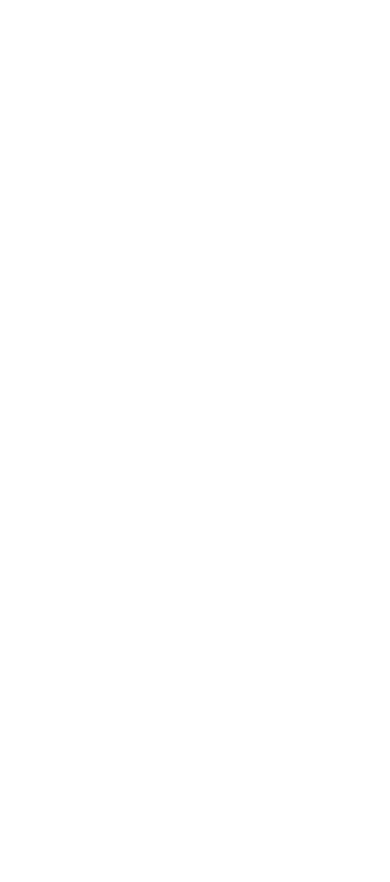
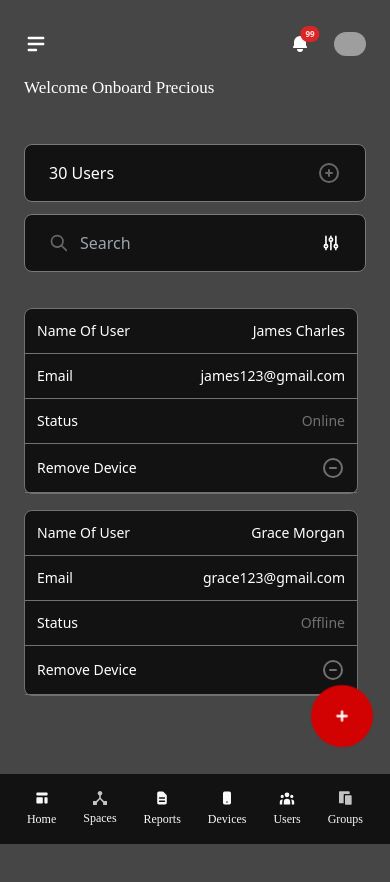
Before and after one commit to tronixafrica/tronix, a React (Create React App) app: page /users in a window 390 px wide. Before the commit this address had no page. Shown: the top 882 px of the page. Before the commit the page ends 844 px from the top, so only its background shows below. Built offline with nearby package versions, Linux system fonts and the light colour scheme; grey boxes are pictures that could not be loaded; what tw-elements would draw is missing.

Commit message:
report page, users page, users page mobile view

```diff
--- a/src/App.js
+++ b/src/App.js
@@ -3,6 +3,7 @@ import Main from "./layouts/Main";
 import Dashboard from "./pages/Dashboard";
 import Device from "./pages/Device";
 import Reports from "./pages/Reports";
+import Users from "./pages/users";
 
 function App() {
   return (
@@ -17,6 +18,7 @@ function App() {
           <Route path="/dashboard" element={<Dashboard />} />
           <Route path="/reports" element={<Reports />} />
           <Route path="/devices" element={<Device />} />
+          <Route path="/users" element={<Users />} />
         </Route>
         {/* end routes using the default layout */}
       </Routes>
--- a/src/components/DataList/dummyData.js
+++ b/src/components/DataList/dummyData.js
@@ -10,3 +10,16 @@ export const deviceItems = [
   { name: "Razor Drill", loc: "Office Lounge", stat: "ON" },
   { name: "Razor Drill", loc: "Office Lounge", stat: "ON" },
 ];
+
+export const userItems = [
+  { name: "James Charles", loc: "james123@gmail.com", stat: "Online" },
+  { name: "Grace Morgan", loc: "grace123@gmail.com", stat: "Offline" },
+  { name: "Anita Ling", loc: "anita123@gmail.com", stat: "Online" },
+  { name: "Cathy", loc: "cathy123@gmail.com", stat: "Offline" },
+  { name: "Autino Milano", loc: "austin@gmail.com", stat: "Offline" },
+  { name: "Mary Jane", loc: "mary@gmail.com", stat: "Online" },
+  { name: "John Doe", loc: "john@gmail.com", stat: "Online" },
+  { name: "Manhattan", loc: "manhattan@gmail.com", stat: "Online" },
+  { name: "pussy", loc: "pussy@gmail.com", stat: "Online" },
+  { name: "boobs", loc: "boobs@gmail.com", stat: "Online" },
+];
--- a/src/components/Navbar/BottomNav.js
+++ b/src/components/Navbar/BottomNav.js
@@ -1,49 +1,70 @@
-import { useContext } from "react"
-import { useNavigate } from "react-router-dom"
-import { HeaderContext } from "../../state/contexts/HeaderContext"
+import { useContext } from "react";
+import { useNavigate } from "react-router-dom";
+import { HeaderContext } from "../../state/contexts/HeaderContext";
 
 const BottomNav = () => {
-    const { dipsatchPageTitle } = useContext(HeaderContext)
+  const { dipsatchPageTitle } = useContext(HeaderContext);
   // instance of Navigate hook
-    const navigate = useNavigate()
+  const navigate = useNavigate();
 
   // routing to other routes
   const handleRoute = (route, action, title) => {
     // routing to the desired route
-        navigate(route)
+    navigate(route);
 
     // dispatching the title of the header,
     // depending on the route
     dipsatchPageTitle({
       type: action,
-            pageTitle: title
-        })
-    }
+      pageTitle: title,
+    });
+  };
   return (
-        <div className='fixed bottom-0 bg-backgroundDark w-full h-[70px] sm:hidden'>
+    <div className="fixed bottom-0 bg-backgroundDark w-full h-[70px] sm:hidden">
       {/* start first list section of the route links */}
       <ul className="flex justify-evenly items-center h-full font-poppins">
         {/* start dashboard */}
-                <li className="relative" onClick={() => handleRoute('/dashboard', 'DISPLAY_DASHBOARD', 'Welcome Onboard')}>
-                    <span className="flex flex-col justify-center items-center text-[12px] h-12 overflow-hidden text-textGreyLight text-ellipsis whitespace-nowrap rounded transition duration-300 ease-in-out hover:text-backgroundDarkRed" data-mdb-ripple-color="dark">
-                        <svg className="w-4 h-4 mb-1 " fill="currentColor" viewBox="0 0 20 20" xmlns="http://www.w3.org/2000/svg"><path d="M3 4a1 1 0 011-1h12a1 1 0 011 1v2a1 1 0 01-1 1H4a1 1 0 01-1-1V4zM3 10a1 1 0 011-1h6a1 1 0 011 1v6a1 1 0 01-1 1H4a1 1 0 01-1-1v-6zM14 9a1 1 0 00-1 1v6a1 1 0 001 1h2a1 1 0 001-1v-6a1 1 0 00-1-1h-2z"></path></svg>
+        <li
+          className="relative"
+          onClick={() =>
+            handleRoute("/dashboard", "DISPLAY_DASHBOARD", "Welcome Onboard")
+          }
+        >
+          <span
+            className="flex flex-col justify-center items-center text-[12px] h-12 overflow-hidden text-textGreyLight text-ellipsis whitespace-nowrap rounded transition duration-300 ease-in-out hover:text-backgroundDarkRed"
+            data-mdb-ripple-color="dark"
+          >
+            <svg
+              className="w-4 h-4 mb-1 "
+              fill="currentColor"
+              viewBox="0 0 20 20"
+              xmlns="http://www.w3.org/2000/svg"
+            >
+              <path d="M3 4a1 1 0 011-1h12a1 1 0 011 1v2a1 1 0 01-1 1H4a1 1 0 01-1-1V4zM3 10a1 1 0 011-1h6a1 1 0 011 1v6a1 1 0 01-1 1H4a1 1 0 01-1-1v-6zM14 9a1 1 0 00-1 1v6a1 1 0 001 1h2a1 1 0 001-1v-6a1 1 0 00-1-1h-2z"></path>
+            </svg>
             <span>Home</span>
           </span>
         </li>
         {/* end dashboard */}
 
         {/* start spaces */}
-                <li className="relative" >
-                    <span className="flex flex-col justify-center items-center text-[12px] h-12 overflow-hidden text-textGreyLight text-ellipsis whitespace-nowrap rounded transition duration-300 ease-in-out hover:text-backgroundDarkRed" data-mdb-ripple-color="dark">
+        <li className="relative">
+          <span
+            className="flex flex-col justify-center items-center text-[12px] h-12 overflow-hidden text-textGreyLight text-ellipsis whitespace-nowrap rounded transition duration-300 ease-in-out hover:text-backgroundDarkRed"
+            data-mdb-ripple-color="dark"
+          >
             <svg
               style={{
-                            fill: '#C2C2C2',
-                            marginBottom: '0.25rem'
+                fill: "#C2C2C2",
+                marginBottom: "0.25rem",
               }}
               width="14"
               height="14"
-                        viewBox="0 0 16 16" fill="none" xmlns="http://www.w3.org/2000/svg">
-                        <path d="M12.4444 11.5556L8.88889 8V5.17333C9.92 4.8 10.6667 3.82222 10.6667 2.66667C10.6667 1.19111 9.47556 0 8 0C6.52444 0 5.33333 1.19111 5.33333 2.66667C5.33333 3.82222 6.08 4.8 7.11111 5.17333V8L3.55556 11.5556H0V16H4.44444V13.2889L8 9.55556L11.5556 13.2889V16H16V11.5556H12.4444Z"/>
+              viewBox="0 0 16 16"
+              fill="none"
+              xmlns="http://www.w3.org/2000/svg"
+            >
+              <path d="M12.4444 11.5556L8.88889 8V5.17333C9.92 4.8 10.6667 3.82222 10.6667 2.66667C10.6667 1.19111 9.47556 0 8 0C6.52444 0 5.33333 1.19111 5.33333 2.66667C5.33333 3.82222 6.08 4.8 7.11111 5.17333V8L3.55556 11.5556H0V16H4.44444V13.2889L8 9.55556L11.5556 13.2889V16H16V11.5556H12.4444Z" />
             </svg>
 
             <span>Spaces</span>
@@ -52,27 +73,77 @@ const BottomNav = () => {
         {/* end spaces */}
 
         {/* start reports */}
-                <li className="relative" onClick={() => handleRoute('/reports', 'DISPLAY_REPORTS', 'Generate Reports')}>
-                    <span className="flex flex-col justify-center items-center text-[12px] h-12 overflow-hidden text-textGreyLight text-ellipsis whitespace-nowrap rounded transition duration-300 ease-in-out hover:text-backgroundDarkRed" href="#!" data-mdb-ripple-color="dark">
-                        <svg className="w-4 h-4 mb-1" fill="currentColor" viewBox="0 0 20 20" xmlns="http://www.w3.org/2000/svg"><path fillRule="evenodd" d="M4 4a2 2 0 012-2h4.586A2 2 0 0112 2.586L15.414 6A2 2 0 0116 7.414V16a2 2 0 01-2 2H6a2 2 0 01-2-2V4zm2 6a1 1 0 011-1h6a1 1 0 110 2H7a1 1 0 01-1-1zm1 3a1 1 0 100 2h6a1 1 0 100-2H7z" clipRule="evenodd"></path></svg>
+        <li
+          className="relative"
+          onClick={() =>
+            handleRoute("/reports", "DISPLAY_REPORTS", "Generate Reports")
+          }
+        >
+          <span
+            className="flex flex-col justify-center items-center text-[12px] h-12 overflow-hidden text-textGreyLight text-ellipsis whitespace-nowrap rounded transition duration-300 ease-in-out hover:text-backgroundDarkRed"
+            href="#!"
+            data-mdb-ripple-color="dark"
+          >
+            <svg
+              className="w-4 h-4 mb-1"
+              fill="currentColor"
+              viewBox="0 0 20 20"
+              xmlns="http://www.w3.org/2000/svg"
+            >
+              <path
+                fillRule="evenodd"
+                d="M4 4a2 2 0 012-2h4.586A2 2 0 0112 2.586L15.414 6A2 2 0 0116 7.414V16a2 2 0 01-2 2H6a2 2 0 01-2-2V4zm2 6a1 1 0 011-1h6a1 1 0 110 2H7a1 1 0 01-1-1zm1 3a1 1 0 100 2h6a1 1 0 100-2H7z"
+                clipRule="evenodd"
+              ></path>
+            </svg>
             <span>Reports</span>
           </span>
         </li>
         {/* end reports */}
 
         {/* start devices */}
-                <li className="relative" onClick={() => handleRoute('/devices', 'DISPLAY_DEVICES', 'Devices')}>
-                    <span className="flex flex-col justify-center items-center text-[12px] h-12 overflow-hidden text-textGreyLight text-ellipsis whitespace-nowrap rounded transition duration-300 ease-in-out hover:text-backgroundDarkRed" data-mdb-ripple-color="dark">
-                    <svg className="w-4 h-4 mb-1" fill="currentColor" viewBox="0 0 20 20" xmlns="http://www.w3.org/2000/svg"><path fillRule="evenodd" d="M7 2a2 2 0 00-2 2v12a2 2 0 002 2h6a2 2 0 002-2V4a2 2 0 00-2-2H7zm3 14a1 1 0 100-2 1 1 0 000 2z" clipRule="evenodd"></path></svg>
+        <li
+          className="relative"
+          onClick={() => handleRoute("/devices", "DISPLAY_DEVICES", "Devices")}
+        >
+          <span
+            className="flex flex-col justify-center items-center text-[12px] h-12 overflow-hidden text-textGreyLight text-ellipsis whitespace-nowrap rounded transition duration-300 ease-in-out hover:text-backgroundDarkRed"
+            data-mdb-ripple-color="dark"
+          >
+            <svg
+              className="w-4 h-4 mb-1"
+              fill="currentColor"
+              viewBox="0 0 20 20"
+              xmlns="http://www.w3.org/2000/svg"
+            >
+              <path
+                fillRule="evenodd"
+                d="M7 2a2 2 0 00-2 2v12a2 2 0 002 2h6a2 2 0 002-2V4a2 2 0 00-2-2H7zm3 14a1 1 0 100-2 1 1 0 000 2z"
+                clipRule="evenodd"
+              ></path>
+            </svg>
             <span>Devices</span>
           </span>
         </li>
         {/* end devices */}
 
         {/* start users */}
-                <li className="relative">
-                    <span className="flex flex-col justify-center items-center text-[12px] h-12 overflow-hidden text-textGreyLight text-ellipsis whitespace-nowrap rounded transition duration-300 ease-in-out hover:text-backgroundDarkRed" data-mdb-ripple-color="dark">
-                        <svg className="w-4 h-4 mb-1" fill="currentColor" viewBox="0 0 20 20" xmlns="http://www.w3.org/2000/svg"><path d="M13 6a3 3 0 11-6 0 3 3 0 016 0zM18 8a2 2 0 11-4 0 2 2 0 014 0zM14 15a4 4 0 00-8 0v3h8v-3zM6 8a2 2 0 11-4 0 2 2 0 014 0zM16 18v-3a5.972 5.972 0 00-.75-2.906A3.005 3.005 0 0119 15v3h-3zM4.75 12.094A5.973 5.973 0 004 15v3H1v-3a3 3 0 013.75-2.906z"></path></svg>
+        <li
+          className="relative"
+          onClick={() => handleRoute("/users", "DISPLAY_USERS", "Users")}
+        >
+          <span
+            className="flex flex-col justify-center items-center text-[12px] h-12 overflow-hidden text-textGreyLight text-ellipsis whitespace-nowrap rounded transition duration-300 ease-in-out hover:text-backgroundDarkRed"
+            data-mdb-ripple-color="dark"
+          >
+            <svg
+              className="w-4 h-4 mb-1"
+              fill="currentColor"
+              viewBox="0 0 20 20"
+              xmlns="http://www.w3.org/2000/svg"
+            >
+              <path d="M13 6a3 3 0 11-6 0 3 3 0 016 0zM18 8a2 2 0 11-4 0 2 2 0 014 0zM14 15a4 4 0 00-8 0v3h8v-3zM6 8a2 2 0 11-4 0 2 2 0 014 0zM16 18v-3a5.972 5.972 0 00-.75-2.906A3.005 3.005 0 0119 15v3h-3zM4.75 12.094A5.973 5.973 0 004 15v3H1v-3a3 3 0 013.75-2.906z"></path>
+            </svg>
             <span>Users</span>
           </span>
         </li>
@@ -80,17 +151,23 @@ const BottomNav = () => {
 
         {/* start device groups */}
         <li className="relative">
-                    <span className="flex flex-col justify-center items-center text-[12px] h-12 overflow-hidden text-textGreyLight text-ellipsis whitespace-nowrap rounded transition duration-300 ease-in-out hover:text-backgroundDarkRed" data-mdb-ripple-color="dark">
+          <span
+            className="flex flex-col justify-center items-center text-[12px] h-12 overflow-hidden text-textGreyLight text-ellipsis whitespace-nowrap rounded transition duration-300 ease-in-out hover:text-backgroundDarkRed"
+            data-mdb-ripple-color="dark"
+          >
             <svg
               width="16px"
               height="16px"
               style={{
-                            fill: '#C2C2C2',
-                            marginBottom: '0.25rem'
-                        }} viewBox="0 0 24 24" xmlns="http://www.w3.org/2000/svg">
+                fill: "#C2C2C2",
+                marginBottom: "0.25rem",
+              }}
+              viewBox="0 0 24 24"
+              xmlns="http://www.w3.org/2000/svg"
+            >
               <g>
-                                <path fill="none" d="M0 0h24v24H0z"/>
-                                <path d="M19 6h-8a1 1 0 0 0-1 1v13H4a1 1 0 0 1-1-1V3a1 1 0 0 1 1-1h14a1 1 0 0 1 1 1v3zm-6 2h8a1 1 0 0 1 1 1v12a1 1 0 0 1-1 1h-8a1 1 0 0 1-1-1V9a1 1 0 0 1 1-1z"/>
+                <path fill="none" d="M0 0h24v24H0z" />
+                <path d="M19 6h-8a1 1 0 0 0-1 1v13H4a1 1 0 0 1-1-1V3a1 1 0 0 1 1-1h14a1 1 0 0 1 1 1v3zm-6 2h8a1 1 0 0 1 1 1v12a1 1 0 0 1-1 1h-8a1 1 0 0 1-1-1V9a1 1 0 0 1 1-1z" />
               </g>
             </svg>
             <span>Groups</span>
@@ -101,6 +178,6 @@ const BottomNav = () => {
       {/* end first list section of the route links */}
     </div>
   );
-}
+};
 
 export default BottomNav;
--- a/src/components/Navbar/SideNav.js
+++ b/src/components/Navbar/SideNav.js
@@ -77,7 +77,7 @@ const SideNav = () => {
                 {/* end devices */}
 
                 {/* start users */}
-                <li className="relative cursor-pointer">
+                <li className="relative cursor-pointer" onClick={() => handleRoute('/users', 'DISPLAY_USERS', 'Users')}>
                     <a className="flex items-center text-sm py-4 px-6 h-12 overflow-hidden text-textGrey text-ellipsis whitespace-nowrap rounded hover:text-white hover:bg-backgroundDarkRed transition duration-300 ease-in-out" href="#!" data-mdb-ripple-color="dark">
                         <svg className="w-4 h-4 mr-3" fill="currentColor" viewBox="0 0 20 20" xmlns="http://www.w3.org/2000/svg"><path d="M13 6a3 3 0 11-6 0 3 3 0 016 0zM18 8a2 2 0 11-4 0 2 2 0 014 0zM14 15a4 4 0 00-8 0v3h8v-3zM6 8a2 2 0 11-4 0 2 2 0 014 0zM16 18v-3a5.972 5.972 0 00-.75-2.906A3.005 3.005 0 0119 15v3h-3zM4.75 12.094A5.973 5.973 0 004 15v3H1v-3a3 3 0 013.75-2.906z"></path></svg>
                         <span>Users</span>
--- /dev/null
+++ b/src/components/users/MobUsersCard.js
@@ -0,0 +1,41 @@
+import React from "react";
+
+const MobUsersCard = ({ user }) => {
+  return (
+    <div className="border border-solid border-[#717171] mt-4 mr-2 rounded-lg bg-backgroundDark text-white text-sm">
+      <div className="flex items-center justify-between border-b border-solid border-[#717171] p-3">
+        <p>Name Of User</p>
+        <p>{user?.name}</p>
+      </div>
+      <div className="flex items-center justify-between p-3 border-b border-solid border-[#717171]">
+        <p>Email</p>
+        <p>{user?.loc}</p>
+      </div>
+      <div className="flex items-center justify-between p-3 border-b border-solid border-[#717171]">
+        <p>Status</p>
+        <p className="text-[#717171]">{user?.stat}</p>
+      </div>
+      <div className="flex items-center justify-between p-3 border-b border-solid border-[#717171]">
+        <p>Remove Device</p>
+        <p>
+          <svg
+            style={{ width: "1.5rem", height: "1.5rem", color: "#717171" }}
+            xmlns="http://www.w3.org/2000/svg"
+            fill="none"
+            viewBox="0 0 24 24"
+            stroke="currentColor"
+            strokeWidth="2"
+          >
+            <path
+              strokeLinecap="round"
+              strokeLinejoin="round"
+              d="M15 12H9m12 0a9 9 0 11-18 0 9 9 0 0118 0z"
+            />
+          </svg>
+        </p>
+      </div>
+    </div>
+  );
+};
+
+export default MobUsersCard;
--- /dev/null
+++ b/src/components/users/UsersCardComp.js
@@ -0,0 +1,38 @@
+import React from "react";
+import "../../../src/App.css";
+
+const UsersCardComp = ({ user }) => {
+  return (
+    <div className="flex items-center py-4 justify-between border-t border-[#717171] border-solid hover:bg-backgroundRed hover:text-white hover:border-none text-[#FEFDFD] text-sm">
+      {/* Start of List of Users Card */}
+      <div>
+        <p>{user?.name}</p>
+      </div>
+      <div>
+        <p>{user?.loc}</p>
+      </div>
+      <div>
+        <p className="">{user?.stat}</p>
+      </div>
+      <p className="mr-4">
+        <svg
+          style={{ width: "1.5rem", height: "1.5rem" }}
+          xmlns="http://www.w3.org/2000/svg"
+          fill="none"
+          viewBox="0 0 24 24"
+          stroke="currentColor"
+          strokeWidth="2"
+        >
+          <path
+            strokeLinecap="round"
+            strokeLinejoin="round"
+            d="M15 12H9m12 0a9 9 0 11-18 0 9 9 0 0118 0z"
+          />
+        </svg>
+      </p>
+      {/* End of List of Users Card */}
+    </div>
+  );
+};
+
+export default UsersCardComp;
--- /dev/null
+++ b/src/pages/users.js
@@ -0,0 +1,99 @@
+import UsersCardComp from "../components/users/UsersCardComp";
+import { userItems } from "../../src/components/DataList/dummyData";
+import MobUsersCard from "../components/users/MobUsersCard";
+
+const Users = () => {
+  return (
+    <>
+      {/* Start of Users header */}
+      <div className="w-full flex flex-col sm:flex-row items-center justify-center gap-3">
+        <div className="w-full border border-solid border-[#7A7878] flex-1 flex items-center justify-between p-4 rounded-lg px-6 bg-backgroundDark">
+          <p className="text-white">30 Users</p>
+          <svg
+            style={{ color: "#686868", width: "1.5rem", height: "1.5rem" }}
+            xmlns="http://www.w3.org/2000/svg"
+            fill="none"
+            viewBox="0 0 24 24"
+            stroke="currentColor"
+            strokeWidth="2"
+          >
+            <path
+              strokeLinecap="round"
+              strokeLinejoin="round"
+              d="M12 9v3m0 0v3m0-3h3m-3 0H9m12 0a9 9 0 11-18 0 9 9 0 0118 0z"
+            />
+          </svg>
+        </div>
+        <div className="w-full border border-solid border-[#7A7878] flex-1 p-4 rounded-lg flex items-center bg-backgroundDark px-6">
+          <svg
+            style={{ color: "#686868", marginRight: ".7rem" }}
+            xmlns="http://www.w3.org/2000/svg"
+            className="h-6 w-6"
+            fill="none"
+            viewBox="0 0 24 24"
+            stroke="currentColor"
+            strokeWidth="2"
+          >
+            <path
+              strokeLinecap="round"
+              strokeLinejoin="round"
+              d="M21 21l-6-6m2-5a7 7 0 11-14 0 7 7 0 0114 0z"
+            />
+          </svg>
+          <input
+            type="text"
+            placeholder="Search"
+            className="border-none bg-transparent text-white w-full"
+          />
+          <svg
+            style={{ color: "white" }}
+            xmlns="http://www.w3.org/2000/svg"
+            className="h-6 w-6"
+            fill="none"
+            viewBox="0 0 24 24"
+            stroke="currentColor"
+            strokeWidth="2"
+          >
+            <path
+              strokeLinecap="round"
+              strokeLinejoin="round"
+              d="M12 6V4m0 2a2 2 0 100 4m0-4a2 2 0 110 4m-6 8a2 2 0 100-4m0 4a2 2 0 110-4m0 4v2m0-6V4m6 6v10m6-2a2 2 0 100-4m0 4a2 2 0 110-4m0 4v2m0-6V4"
+            />
+          </svg>
+        </div>
+      </div>
+      {/* End of Users Header */}
+
+      {/* Desktop Users Card Components */}
+      <div className="hidden sm:block border border-solid border-[#454545] mt-6 rounded-lg px-6 p-4 bg-backgroundDark">
+        {/* Start of Users List Items Header */}
+        <div className=" flex items-center justify-between gap-2 py-4 text-white">
+          <p>User Name</p>
+          <p>Email Address</p>
+          <p>Status</p>
+          <p>Remove</p>
+        </div>
+        {/* End of Users List Items Header */}
+
+        <div className="h-[25.63rem] overflow-auto scroll">
+          {userItems.map((user, index) => (
+            <div key={index}>
+              <UsersCardComp user={user} />
+            </div>
+          ))}
+        </div>
+      </div>
+
+      {/* Mobile Users Card Components */}
+      <div className="block sm:hidden mt-5 h-[25.63rem] overflow-auto scroll">
+        {userItems.map((user, index) => (
+          <div key={index}>
+            <MobUsersCard user={user} />
+          </div>
+        ))}
+      </div>
+    </>
+  );
+};
+
+export default Users;
```
Also changed, not shown: src/components/Header/Header.js (+42 -20 lines), src/components/Reports/ReportsComponent.js (+18 -14 lines). Lines whose indentation alone changed are shown as unchanged.
